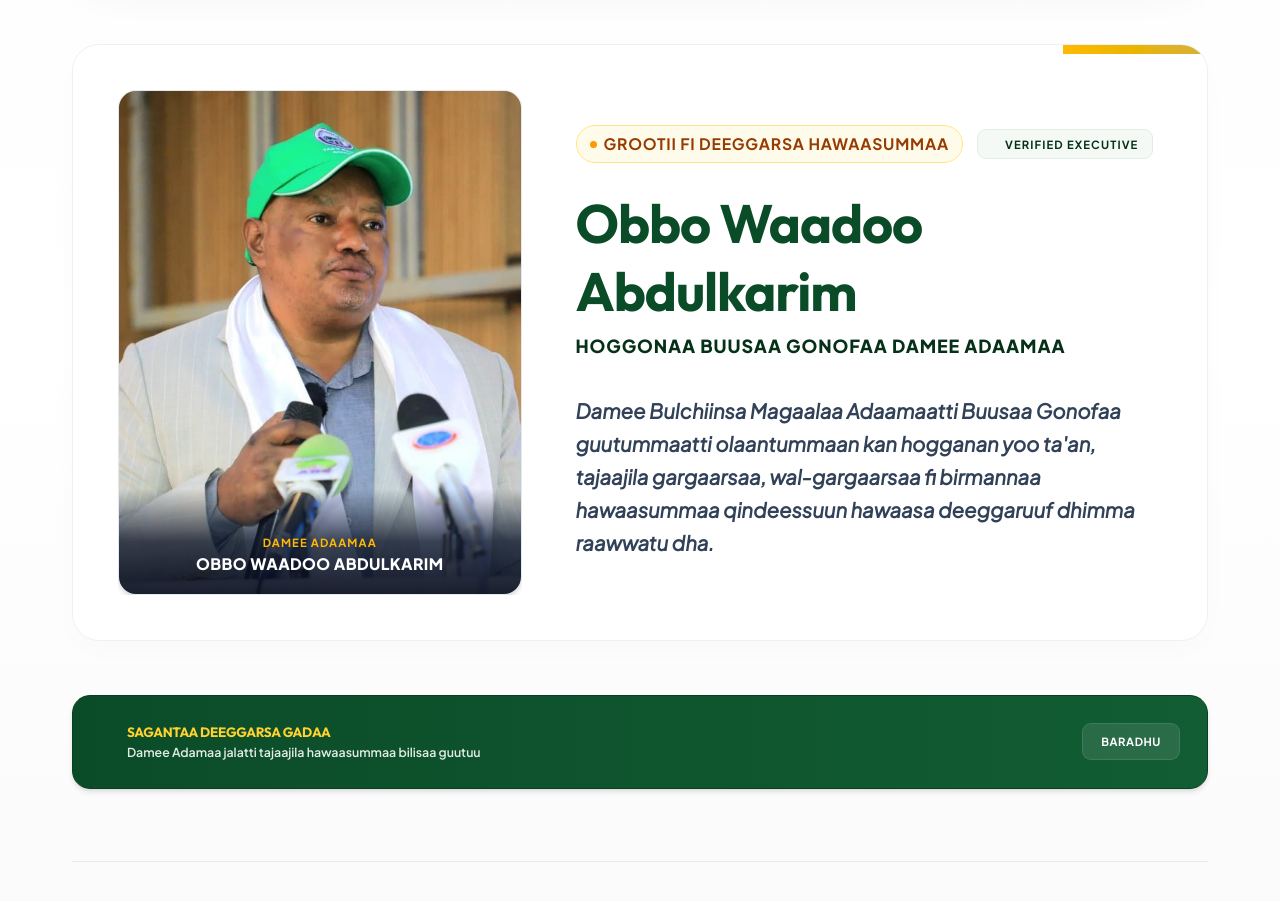
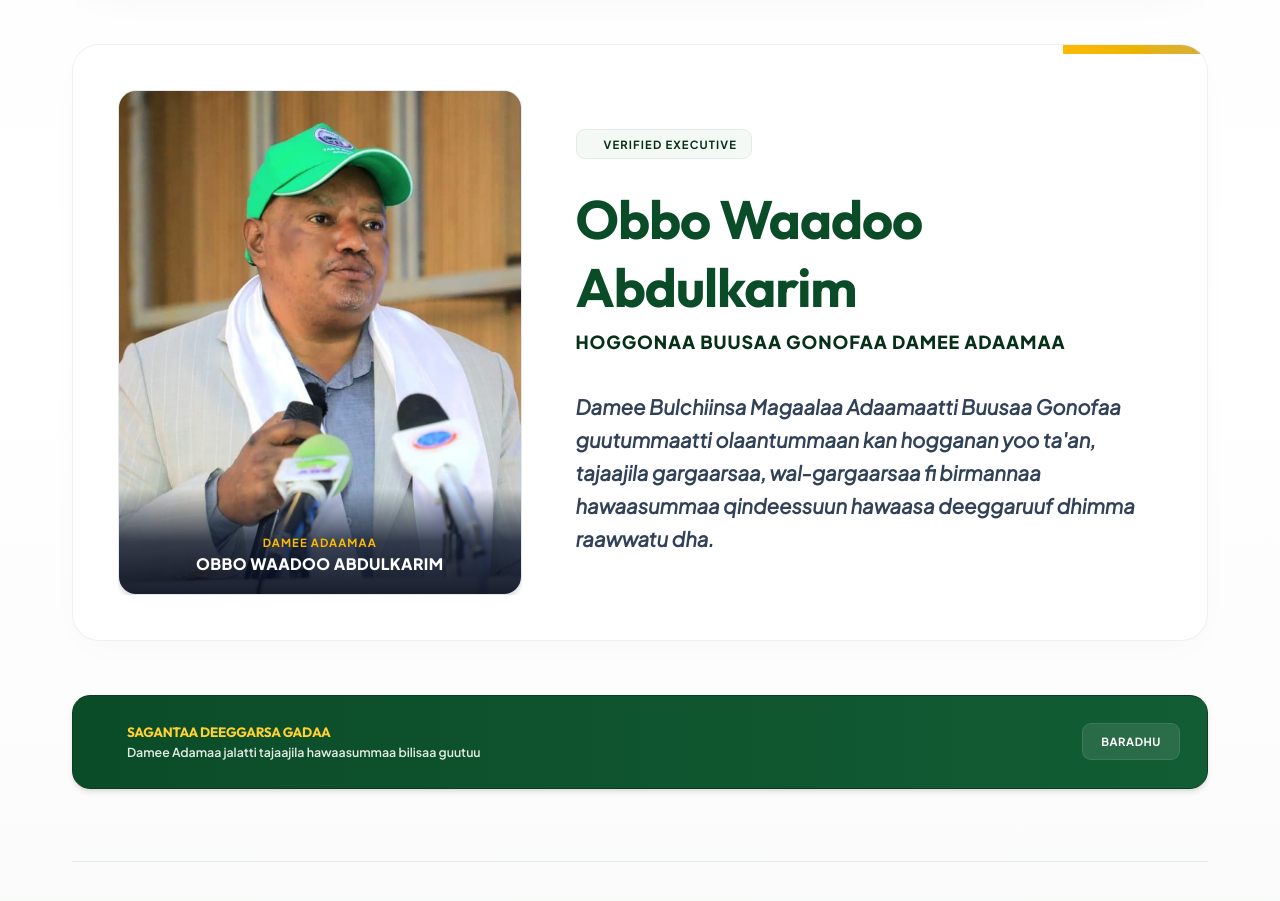
Before and after one commit to dura-s/Buusaa-Gonofaa, a React (Vite) app: page / in a window 1280 px wide. Shown: the part 1340-2241 px from the top of the page. Built offline with nearby package versions, Linux system fonts and the light colour scheme.

Commit message:
refactor(hero): remove redundant welcome badge
Clean up the Hero component by removing the branch welcome statement badge to streamline the layout.

```diff
--- a/src/components/Hero.tsx
+++ b/src/components/Hero.tsx
@@ -573,11 +573,6 @@ export default function Hero({ language, setActiveTab }: HeroProps) {
             {/* Right side: Prestige Welcome message */}
             <div className="md:col-span-7 space-y-6">
               <div className="flex flex-wrap items-center gap-3">
-                <div className="inline-flex items-center gap-1.5 px-3 py-1.5 rounded-full bg-amber-50 border border-amber-200 text-amber-800 text-xs md:text-sm font-bold uppercase tracking-wider w-fit">
-                  <span className="w-1.5 h-1.5 rounded-full bg-amber-500" />
-                  {language === 'om' ? 'Grootii fi Deeggarsa Hawaasummaa' : language === 'am' ? 'የቅርንጫፍ መልእክት' : 'Branch Welcome Statement'}
-                </div>
-
                 {/* Cultural digital seal */}
                 <div className="flex items-center gap-1.5 text-[10px] md:text-xs text-emerald-800 font-bold uppercase tracking-widest border border-emerald-100 bg-[#F4F9F5] px-3 py-1.5 rounded-lg w-fit">
                   <span className="w-1.5 h-1.5 rounded-full bg-emerald-500 animate-ping" />
```
